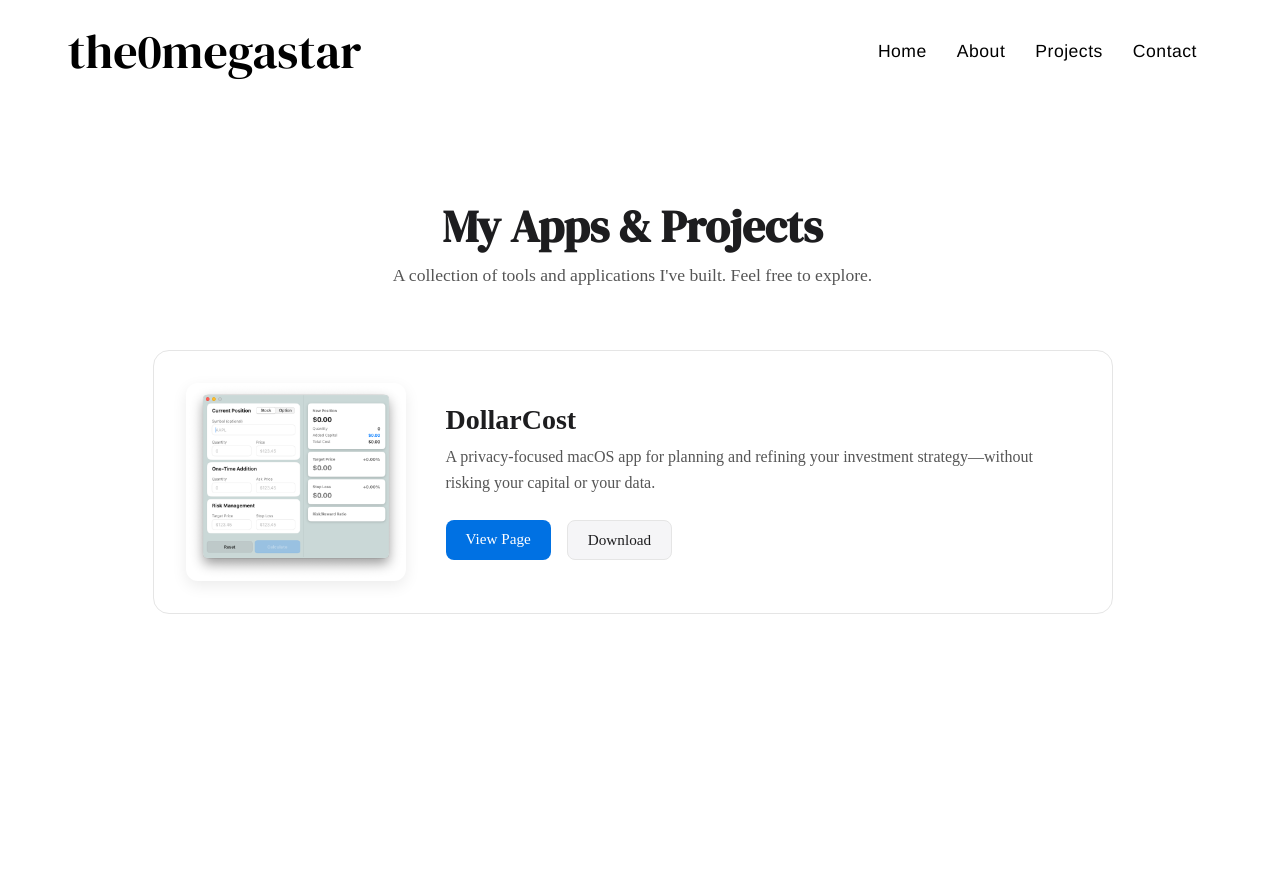
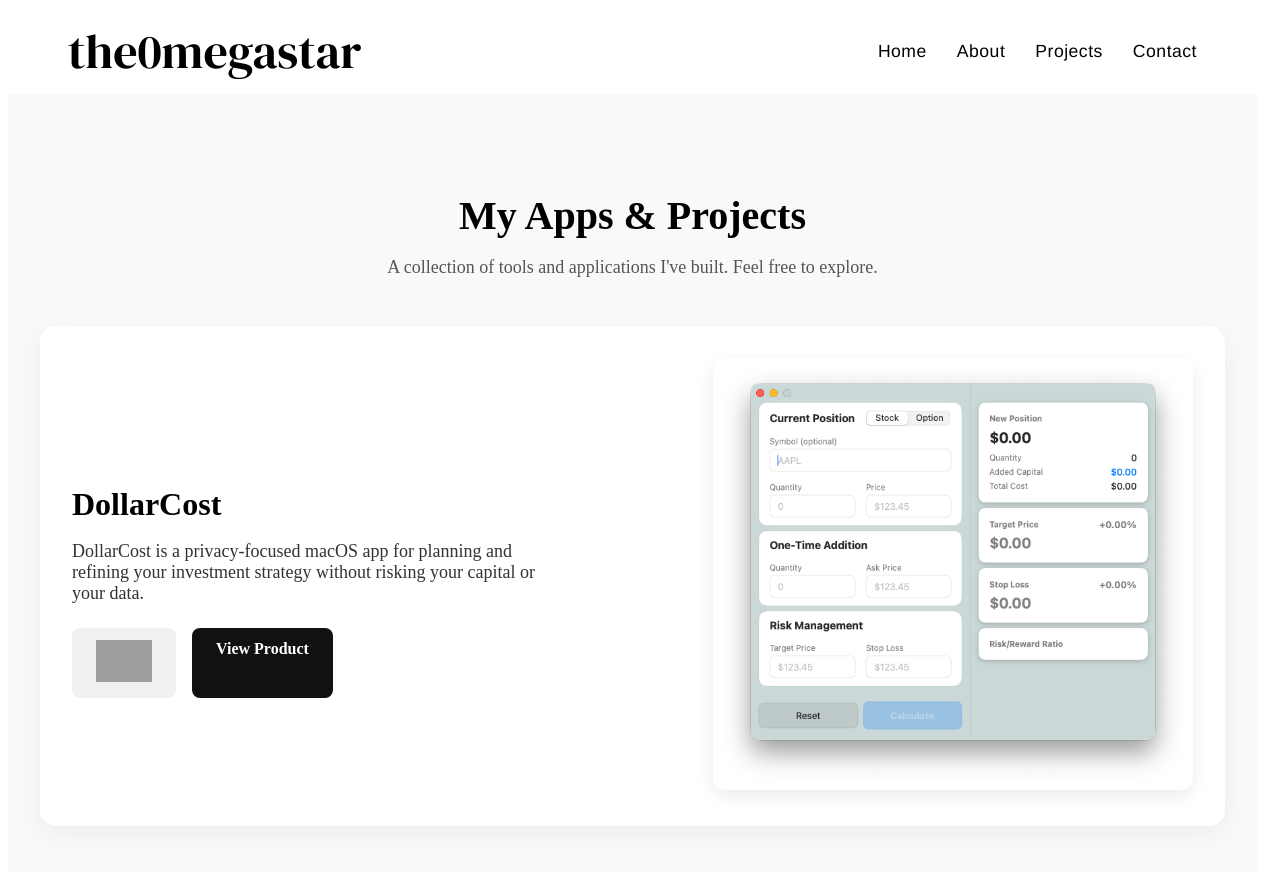
Before and after one commit to the0megastar/the0megastar.github.io, a Jekyll site: the page built from apps/index.html, in a window 1280 px wide. Shown: the top 872 px of the page. Built offline with Jekyll 4.4.1, drawn with Linux system fonts in a browser that asks for light colours; grey boxes are pictures that could not be loaded.

Commit message:
testing New App Showcase

```diff
--- a/apps/index.html
+++ b/apps/index.html
@@ -3,6 +3,8 @@
 title: My Apps & Projects
 permalink: /apps/
 ---
+
+<!--<link rel="stylesheet" href="/assets/css/app-showcase.css">-->
 
 <section class="app-showcase-section">
   <div class="showcase-header">
@@ -11,43 +13,21 @@
   </div>
 
   <div class="app-list">
-    <!-- ================================== -->
-    <!-- App Card: DollarCost               -->
-    <!-- ================================== -->
-    <div class="app-card">
-      <div class="app-icon">
-        <img src="/apps/dollarcost/images/DollarCost.png" alt="DollarCost App Screenshot">
-      </div>
+    <!-- App Card: DollarCost -->
+    <div class="app-card hero-card">
       <div class="app-details">
         <h3>DollarCost</h3>
-        <p>A privacy-focused macOS app for planning and refining your investment strategy—without risking your capital or your data.</p>
+        <p>DollarCost is a privacy-focused macOS app for planning and refining your investment strategy without risking your capital or your data.</p>
         <div class="app-buttons">
-          <a href="/apps/dollarcost/" class="btn btn-primary">View Page</a>
-          <!-- TODO: Update with direct download link when available -->
-          <a href="https://apps.apple.com/app/idYOUR_APP_ID" class="btn btn-secondary" target="_blank" rel="noopener noreferrer">Download</a>
+          <a href="https://apps.apple.com/app/idYOUR_APP_ID" class="btn btn-secondary" target="_blank" rel="noopener noreferrer">
+            <img src="/assets/images/mac-app-store-badge.svg" alt="Download on the Mac App Store" style="height: 42px;">
+          </a>
+          <a href="/apps/dollarcost/" class="btn btn-primary">View Product</a>
         </div>
       </div>
-    </div>
-
-    <!-- ================================== -->
-    <!-- Add your next app card here!       -->
-    <!-- Just copy the block above.         -->
-    <!-- ================================== -->
-    <!--
-    <div class="app-card">
       <div class="app-icon">
-        <img src="/path/to/your/next-app-screenshot.png" alt="Next App Screenshot">
-      </div>
-      <div class="app-details">
-        <h3>Another App</h3>
-        <p>A short and sweet description of your next amazing application goes right here.</p>
-        <div class="app-buttons">
-          <a href="/apps/next-app/" class="btn btn-primary">View Page</a>
-          <a href="#" class="btn btn-secondary">Download</a>
-        </div>
+        <img src="/apps/dollarcost/images/DollarCost.png" alt="DollarCost App Screenshot" />
       </div>
     </div>
-    -->
-
   </div>
 </section>
--- a/assets/css/styles.css
+++ b/assets/css/styles.css
@@ -216,7 +216,6 @@
 /* ----------------------
    Coming Soon Section
 ----------------------- */
-
 .coming-soon {
     display: flex;
     justify-content: center;
@@ -233,133 +232,120 @@
 /* ----------------------
    App Showcase Page
 ----------------------- */
-
 .app-showcase-section {
-    max-width: 960px;
-    margin: 0 auto;
-    padding: 4rem 5%;
-    background-color: #ffffff;
+    padding: 4rem 2rem;
+    background-color: #f9f9f9;
 }
 
 .showcase-header {
+    max-width: 700px;
+    margin: 0 auto 3rem auto;
     text-align: center;
-    margin-bottom: 4rem;
 }
 
 .showcase-header h1 {
-    font-family: 'DM Serif Display', Georgia, serif;
-    font-size: 2.8rem;
-    color: #1d1d1f;
+    font-size: 2.5rem;
+    font-weight: 700;
     margin-bottom: 0.5rem;
 }
 
 .showcase-header p {
-    font-size: 1.1rem;
+    font-size: 1.125rem;
     color: #555;
-    max-width: 600px;
-    margin: 0 auto;
 }
 
 .app-list {
-    display: grid;
-    gap: 2.5rem;
+    display: flex;
+    flex-direction: column;
+    gap: 3rem;
 }
 
 .app-card {
-    display: grid;
-    grid-template-columns: 220px 1fr;
+    display: flex;
+    flex-wrap: wrap;
+    background: white;
+    border-radius: 16px;
+    padding: 2rem;
+    box-shadow: 0 8px 24px rgba(0, 0, 0, 0.05);
     align-items: center;
-    gap: 2.5rem;
-    padding: 2rem;
-    background-color: #fff;
-    border: 1px solid #e5e5e5;
-    border-radius: 16px;
-    transition: transform 0.3s ease, box-shadow 0.3s ease;
+    justify-content: space-between;
+    gap: 2rem;
 }
 
-.app-card:hover {
-    transform: translateY(-5px);
-    box-shadow: 0 8px 30px rgba(0, 0, 0, 0.07);
+.hero-card .app-details {
+    flex: 1;
+    max-width: 500px;
 }
 
-.app-icon {
-    flex-shrink: 0;
-}
-
-.app-icon img {
+.hero-card .app-icon img {
+    max-width: 480px;
     width: 100%;
-    height: auto;
     border-radius: 12px;
-    object-fit: cover;
-    display: block;
-    box-shadow: 0 5px 15px rgba(0, 0, 0, 0.08);
+    box-shadow: 0 6px 18px rgba(0,0,0,0.08);
 }
 
 .app-details h3 {
-    font-size: 1.75rem;
-    font-weight: 600;
-    color: #1d1d1f;
-    margin: 0 0 0.5rem 0;
+    font-size: 2rem;
+    margin-bottom: 0.75rem;
 }
 
 .app-details p {
-    margin: 0 0 1.5rem 0;
-    color: #555;
-    line-height: 1.6;
+    font-size: 1.125rem;
+    color: #333;
+    margin-bottom: 1.5rem;
 }
 
 .app-buttons {
     display: flex;
     gap: 1rem;
+    flex-wrap: wrap;
 }
 
 .btn {
     display: inline-block;
-    padding: 10px 20px;
+    padding: 0.75rem 1.5rem;
+    font-size: 1rem;
+    font-weight: 600;
+    text-align: center;
+    text-decoration: none;
     border-radius: 8px;
-    text-decoration: none;
-    font-weight: 500;
-    font-size: 0.95rem;
-    transition: all 0.2s ease-in-out;
-    text-align: center;
+    transition: background 0.3s ease;
 }
 
 .btn-primary {
-    background-color: #0071e3; /* Apple blue */
+    background-color: #111;
     color: #fff;
 }
 
 .btn-primary:hover {
-    background-color: #0077ed;
-    transform: translateY(-2px);
+    background-color: #333;
 }
 
 .btn-secondary {
-    background-color: #f5f5f7;
-    color: #1d1d1f;
-    border: 1px solid #e5e5e5;
+    background-color: #f1f1f1;
+    color: #111;
 }
 
 .btn-secondary:hover {
-    background-color: #e8e8ed;
-    transform: translateY(-2px);
+    background-color: #e1e1e1;
 }
 
-/* Responsive for App Showcase */
+/* ✅ Mobile Responsive */
 @media (max-width: 768px) {
     .app-card {
-        grid-template-columns: 1fr;
-        gap: 2rem;
+        flex-direction: column;
         text-align: center;
     }
 
     .app-details {
-        display: flex;
-        flex-direction: column;
-        align-items: center;
+        max-width: 100%;
     }
 
     .app-buttons {
         justify-content: center;
     }
+
+    .app-icon img {
+        max-width: 100%;
+    }
 }
```
